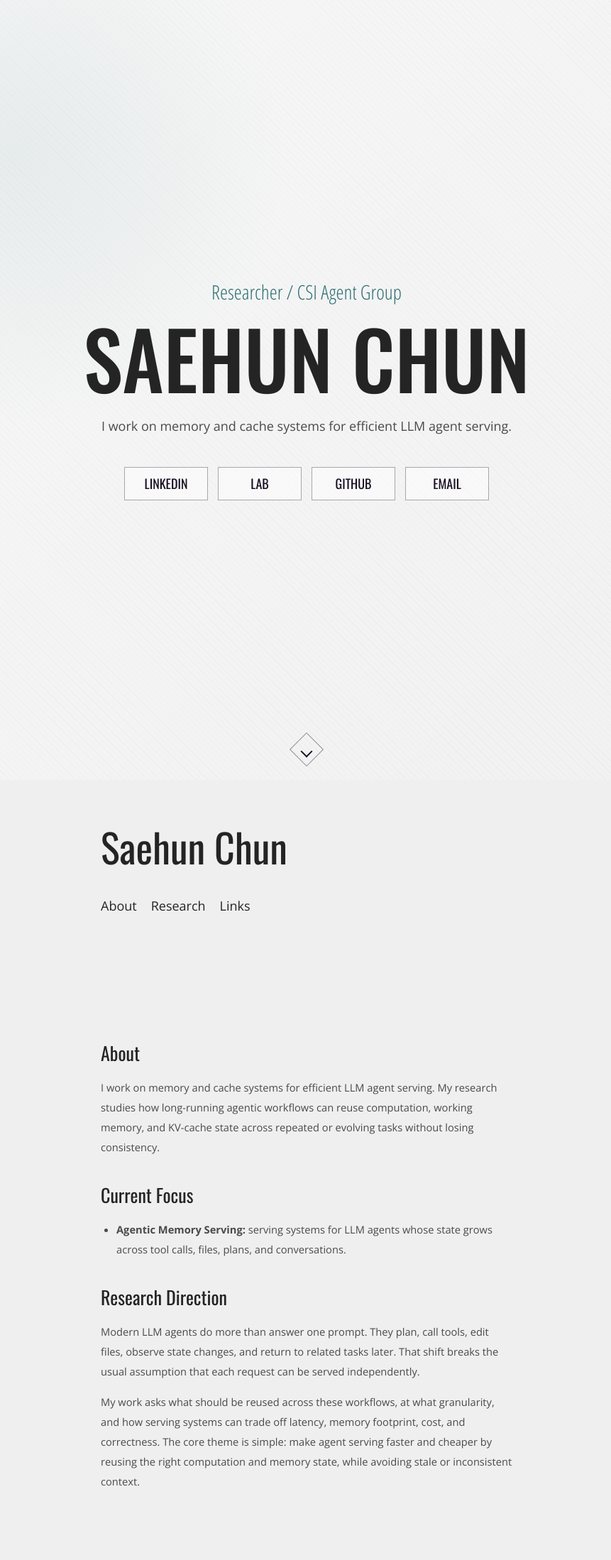
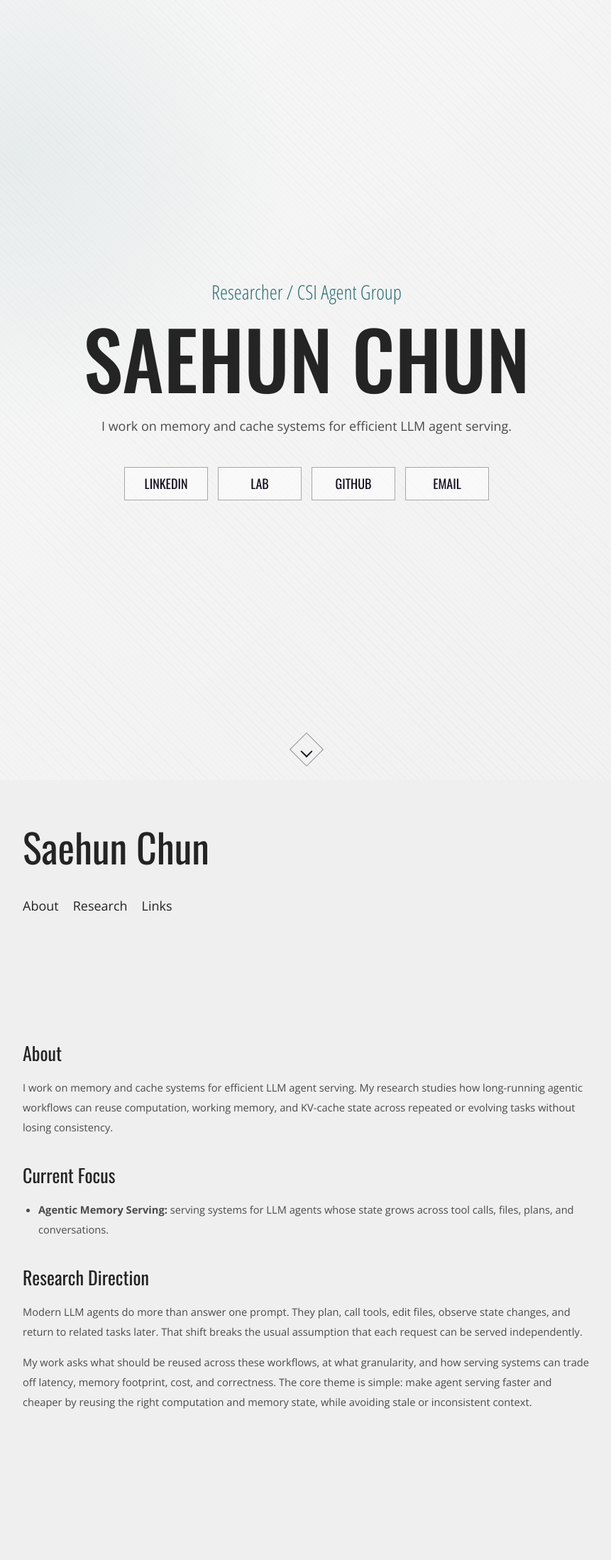
Before and after one commit to thousae/thousae.github.io, a Jekyll site: the page built from index.md, in a window 1280 px wide. Shown: the whole page at 71% size, without its empty margins (208-1069 px from the left). Built offline with Jekyll 4.4.1, drawn with Linux system fonts in a browser that asks for light colours.

Commit message:
Widen content column

```diff
--- a/assets/css/main.css
+++ b/assets/css/main.css
@@ -7,7 +7,7 @@
   --ink: #150e1f;
   --accent: #8b6f47;
   --accent-2: #2f6f73;
-  --column-width: 640px;
+  --column-width: 860px;
   --column-padding: 30px;
   --title-font: "Oswald", sans-serif;
   --subtitle-font: "Open Sans", sans-serif;
```
